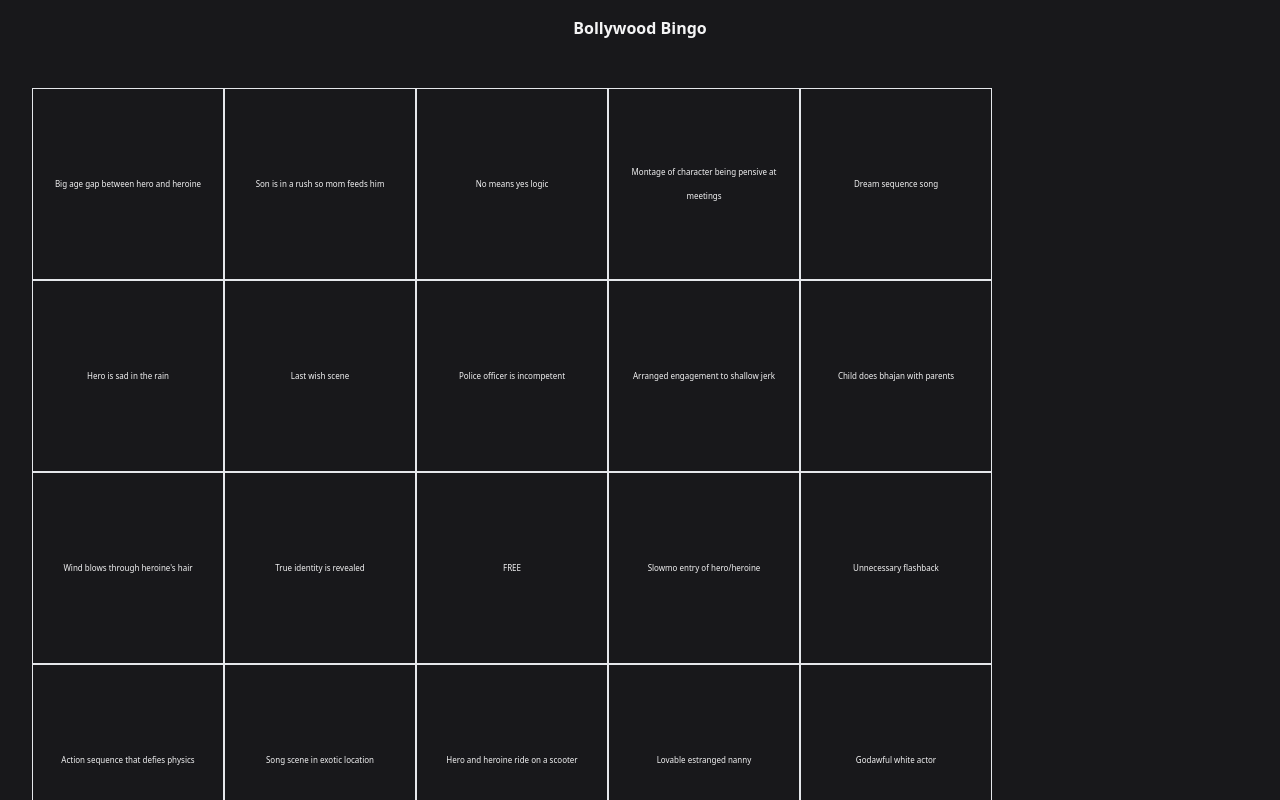
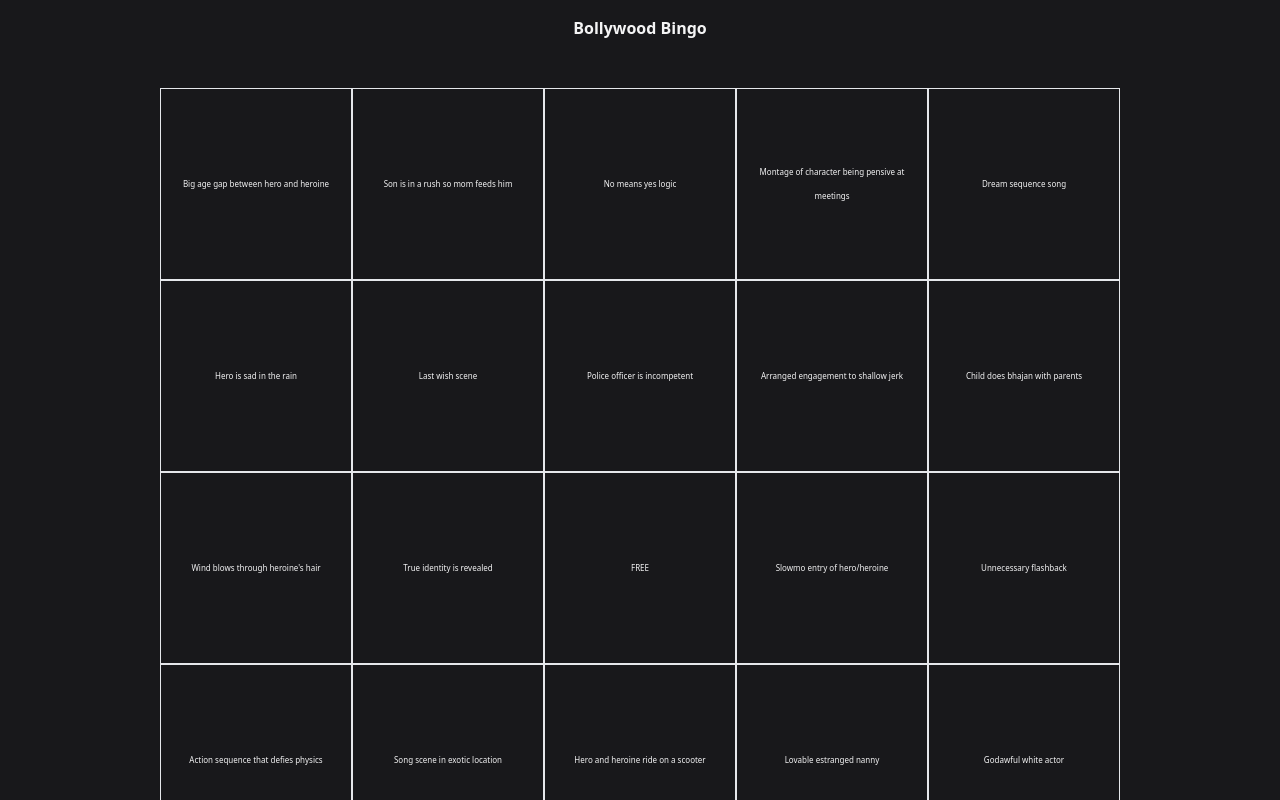
Before and after one commit to akvashi24/bingobongo, a Next.js app: page / in a window 1280 px wide. Shown: the top 800 px of the page. Built offline with nearby package versions, Linux system fonts and the light colour scheme.

Commit message:
Center board

```diff
--- a/pages/index.js
+++ b/pages/index.js
@@ -61,7 +61,7 @@ function range(start, stop, step) {
 
 function Row(props) {
   return(
-    <div className='md:px-8 flex flex-row mx-auto w-full'>
+    <div className='md:px-8 flex flex-row mx-auto w-full justify-center'>
       {props.children}
     </div>
   )
@@ -95,7 +95,7 @@ export default function Home() {
         <link rel="icon" href="/favicon.ico" />
       </Head>
 
-      <div className="h-100 text-center bg-zinc-900">
+      <div className="h-screen sm:h-100 text-center bg-zinc-900">
         <div className='py-4'>
         <span className='text-zinc-100 font-bold'>Bollywood Bingo</span>
         </div>
```
